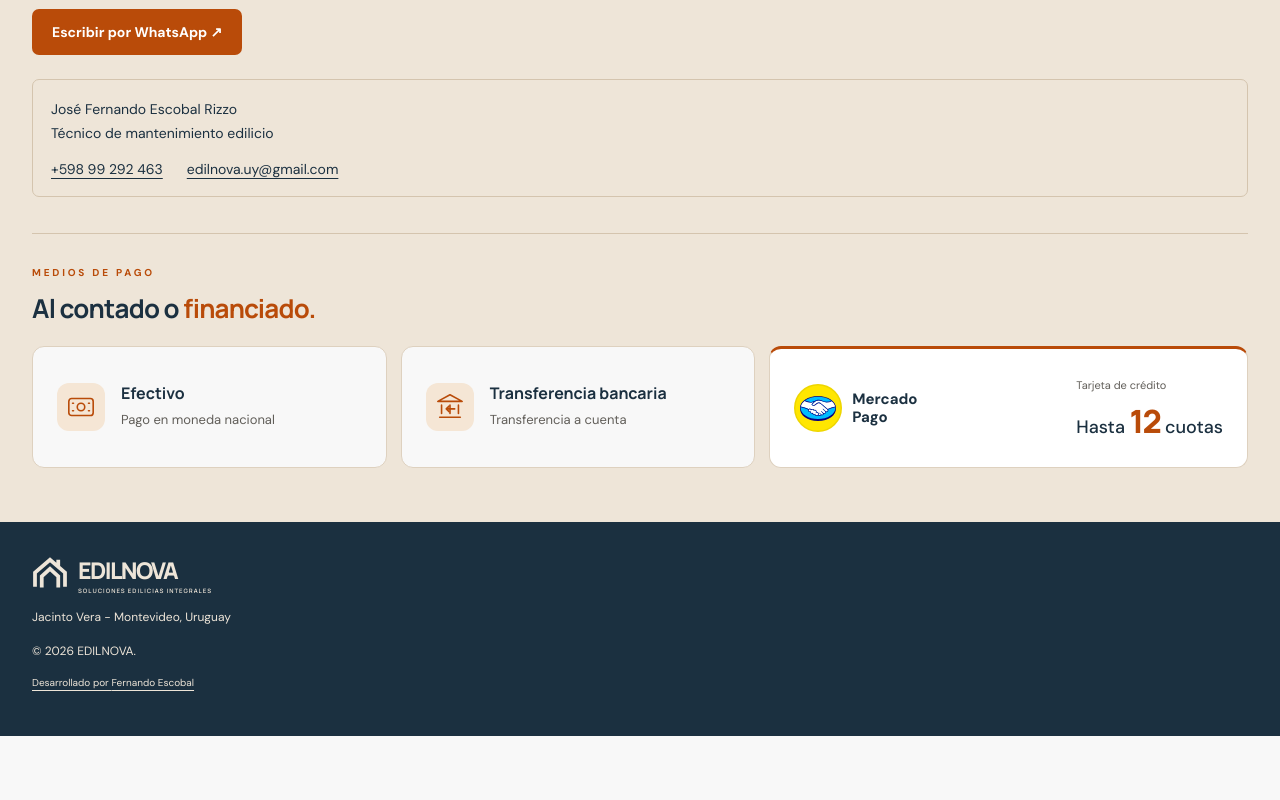
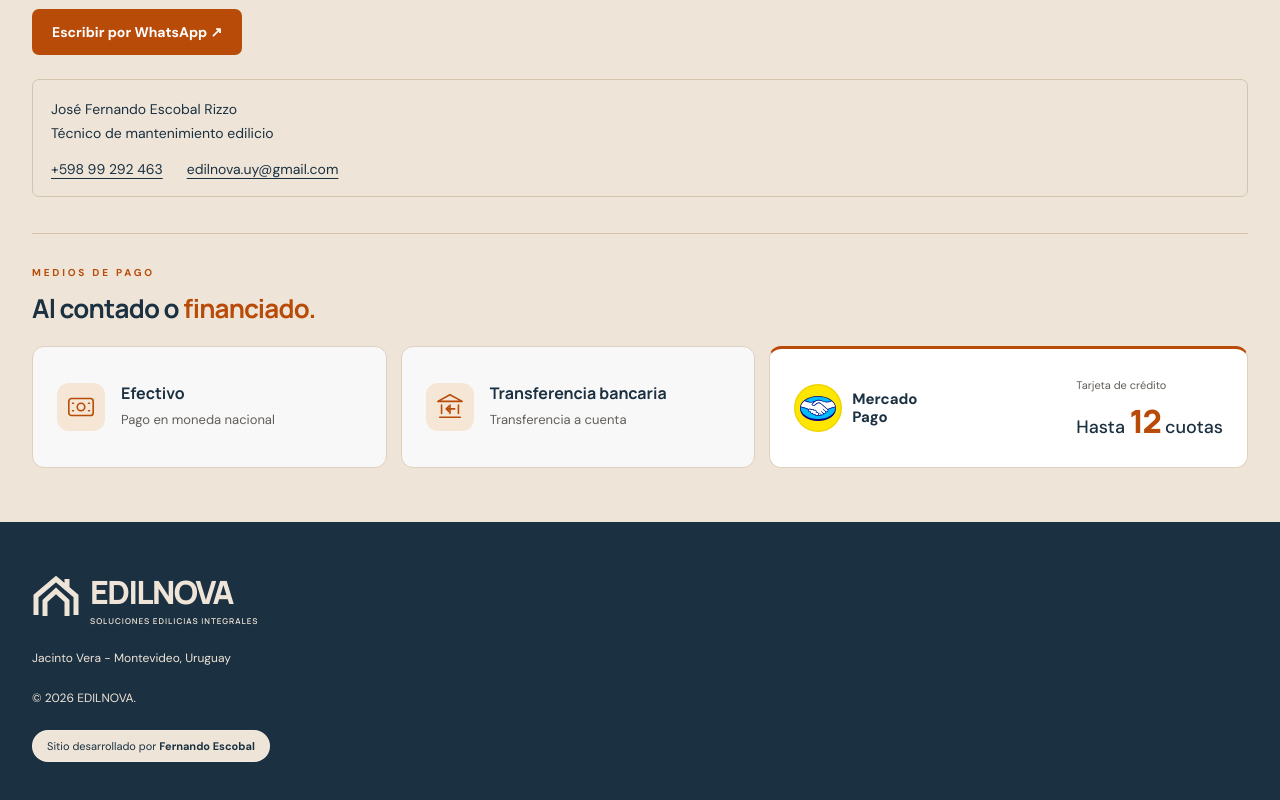
Before and after one commit to edilnova/edilnova.prod, a React (Vite) app: page / in a window 1280 px wide. Shown: the part 3310-4110 px from the top of the page. Before the commit the page ends 4046 px from the top, so only its background shows below. Built offline with nearby package versions, Linux system fonts and the light colour scheme.

Commit message:
contacto dev text and style

```diff
--- a/src/components/Institutional.jsx
+++ b/src/components/Institutional.jsx
@@ -121,11 +121,20 @@ export function Contact() {
 export function Footer() {
   return (
     <footer className={s.footer}>
-      <div className="wrap">
+      <div className={"wrap " + s.footerContent}>
         <Brand />
         <p>Jacinto Vera - Montevideo, Uruguay</p>
         <small>© {new Date().getFullYear()} EDILNOVA.</small>
-        <p><ContactAction kind="developer" className={s.developerCredit} message="Hola, vi la página web de EDILNOVA y me interesaría consultar por el desarrollo de una página web.">Desarrollado por <ContactValue field="developerName" /></ContactAction></p>
+        <ContactAction
+          kind="developer"
+          className={s.developerCredit}
+          message="Hola, vi la página web de EDILNOVA y me interesaría consultar por el desarrollo de una página web."
+        >
+          <span>Sitio desarrollado por</span>{" "}
+          <strong>
+            <ContactValue field="developerName" />
+          </strong>
+        </ContactAction>
       </div>
     </footer>
   );
--- a/src/styles/Institutional.module.css
+++ b/src/styles/Institutional.module.css
@@ -281,21 +281,36 @@
     text-align: left
 }
 
+.footer { padding: 48px 0 52px; }
+.footerContent { display:flex; flex-direction:column; align-items:flex-start; gap:22px; text-align:left; }
+.footerContent p { margin:0; }
+.footerContent .brand { font-size:32px; }
+.footerContent .brand svg { width:48px; height:48px; }
+.footerContent .brand small { font-size:8px; }
+.footerContent>small { display:block; }
 .developerCredit {
-
-    padding: 0;
-    border: 0;
-    background: none;
-    color: inherit;
-    font: inherit;
-    font-size: 10px;
-    text-align: left;
-    cursor: pointer;
-    text-decoration: underline;
-    text-underline-offset: 4px
+    display:inline-block;
+    max-width:100%;
+    margin-top:2px;
+    padding:7px 14px;
+    border:1px solid #ffffff45;
+    border-radius:999px;
+    background:#eee5d8;
+    color:var(--ink);
+    font:inherit;
+    font-size:11px;
+    line-height:1.5;
+    text-align:center;
+    cursor:pointer;
+    transition:background .2s;
 }
-
-.developerCredit:hover {
-    color: inherit;
-    text-decoration-thickness: 2px
+.developerCredit strong { font-weight:800; }
+.developerCredit:hover { background:#fff8ec; }
+@media(max-width:600px) {
+    .footer { padding:38px 0 88px; }
+    .footerContent { align-items:center; gap:20px; text-align:center; }
+    .footerContent .brand { font-size:28px; }
+    .footerContent .brand svg { width:42px; height:42px; }
+    .footerContent .brand small { font-size:7px; }
+    .developerCredit { padding:7px 14px; font-size:11px; }
 }
```
